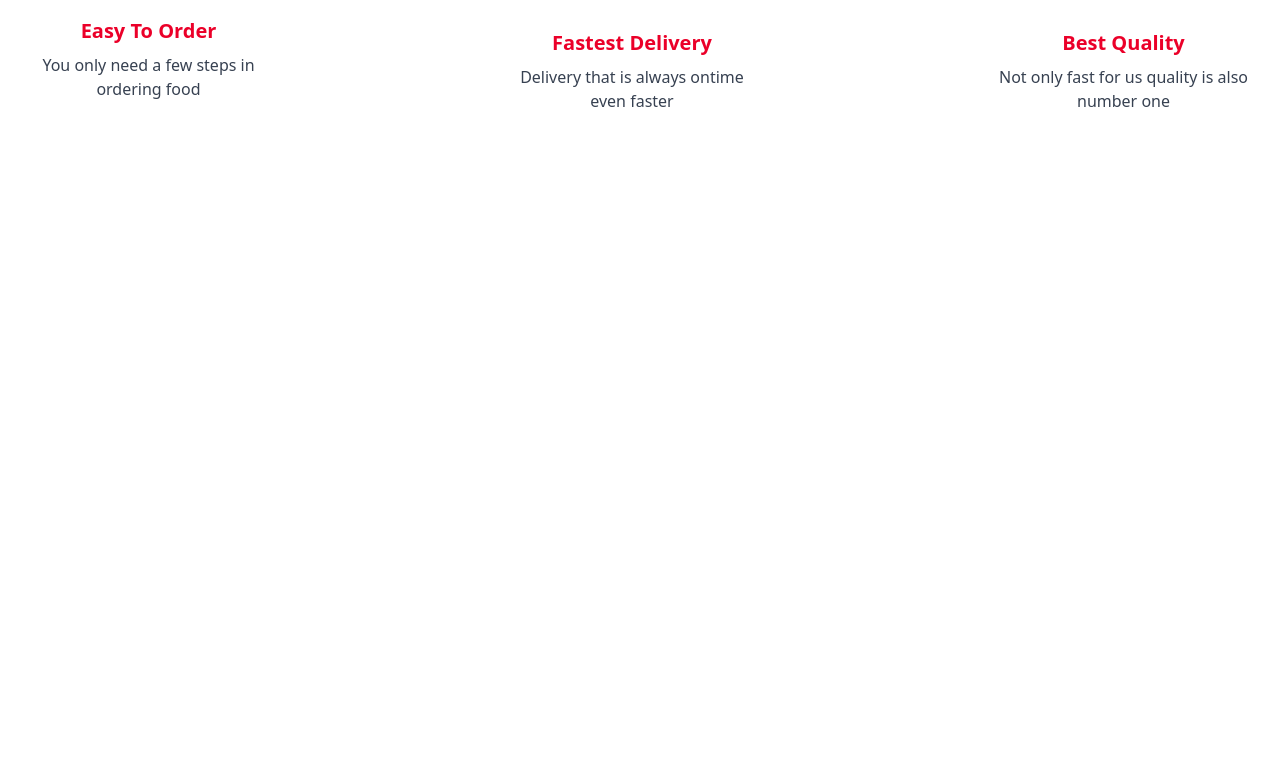
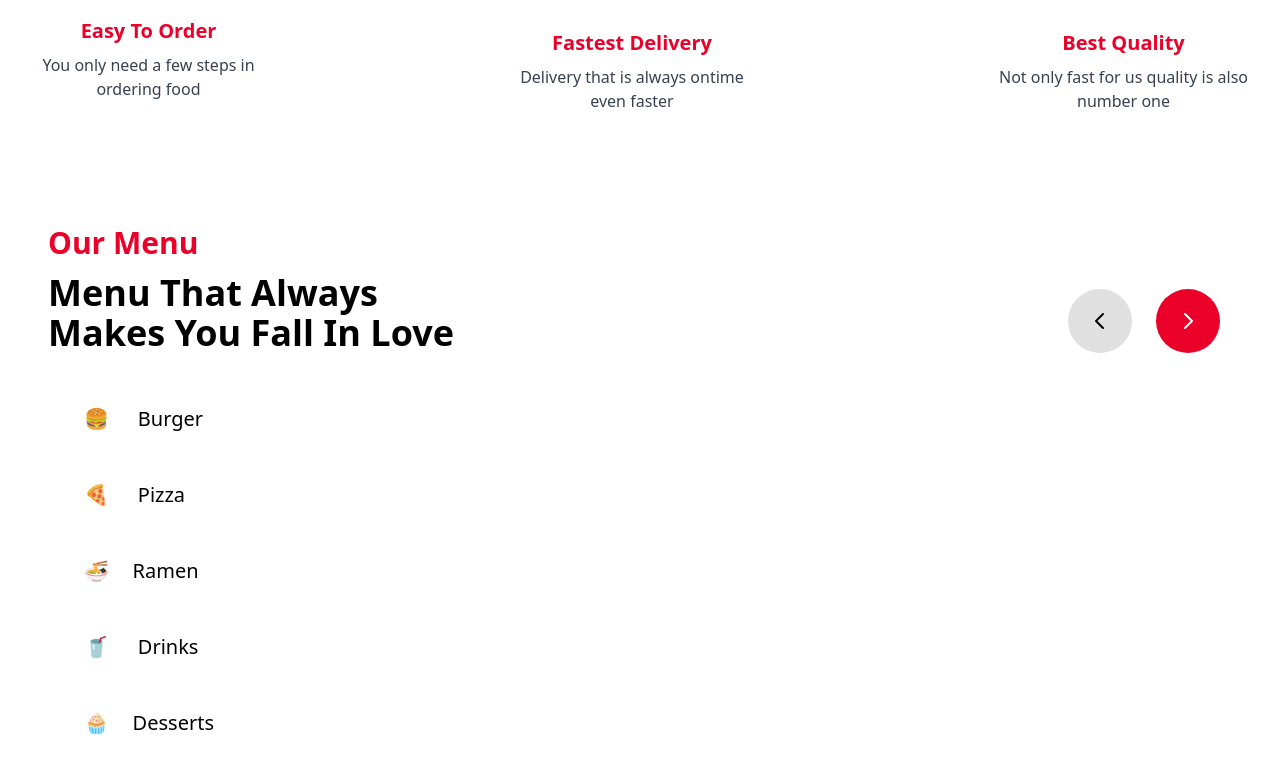
Before and after one commit to faiza-muskan/gym-app, a React (Create React App) app: page / in a window 1280 px wide. Shown: the part 1063-1836 px from the top of the page. Before the commit the page ends 1272 px from the top, so only its background shows below. Built offline with nearby package versions, Linux system fonts and the light colour scheme.

Commit message:
added get req

```diff
--- /dev/null
+++ b/src/components/Menu.js
@@ -0,0 +1,32 @@
+import React from "react";
+import MenuList from "./MenuList";
+import { HiOutlineChevronLeft, HiOutlineChevronRight } from "react-icons/hi";
+
+const Menu = () => {
+  return (
+    <section className=" container my-20 px-12">
+      <h2 className=" text-[#EB0029] font-bold text-3xl my-3 pt-4">Our Menu</h2>
+      <div className=" flex flex-row justify-between items-end">
+        <div>
+          <h1 className=" text-4xl font-extrabold leading-16">
+            Menu That Always
+            <br /> Makes You Fall In Love
+          </h1>
+        </div>
+        <div className=" text-2xl">
+          <button className=" bg-[#E0E0E0] rounded-full mx-3 p-5 hover:bg-[#a3a3a3]">
+            <HiOutlineChevronLeft />
+          </button>
+          <button className=" bg-[#EB0029] rounded-full mx-3 p-5 text-white hover:bg-[#8c0c22]">
+            <HiOutlineChevronRight />
+          </button>
+        </div>
+      </div>
+      <div>
+        <MenuList />
+      </div>
+    </section>
+  );
+};
+
+export default Menu;
--- /dev/null
+++ b/src/components/MenuList.js
@@ -0,0 +1,64 @@
+import React, { useEffect, useState } from "react";
+import { Link } from "react-router-dom";
+import UseHttp from "../hooks/Use-Http";
+
+const MenuList = () => {
+  const [clickMenu, setClickMenu] = useState(false);
+
+  const menuHandler = () => {
+    setClickMenu(true);
+  };
+  //   const { sendRequest } = UseHttp();
+
+  //   useEffect(() => {
+  //     const loadData = (data) => {
+  // data.results
+  //     };
+
+  //     sendRequest(
+  //       {
+  //         url: `https://api.spoonacular.com/recipes/complexSearch?query=${input}&maxFat=25&number=5&apiKey=4ba25e804c0343df95bdd6787954c236`,
+  //       },
+  //       loadData
+  //     );
+  //   }, [sendRequest]);
+
+  return (
+    <>
+      <ul className=" flex flex-col items-start m-3 pt-4">
+        <button className=" m-2 p-2 text-xl font-medium hover:bg-[#EB0029] hover:text-white rounded-full pr-20 py-4 focus:text-white focus:bg-[#eb0029]">
+          <li>
+            <span className="bg-white rounded-full p-2">🍔</span> &nbsp;
+            &nbsp;Burger
+          </li>
+        </button>
+        <button className="  m-2 p-2 text-xl font-medium hover:bg-[#EB0029] hover:text-white rounded-full pr-20 py-4 focus:text-white focus:bg-[#eb0029]">
+          <li>
+            <span className="bg-white rounded-full p-2">🍕</span> &nbsp;
+            &nbsp;Pizza
+          </li>
+        </button>
+        <button className=" m-2 p-2 text-xl font-medium hover:bg-[#EB0029] hover:text-white rounded-full pr-20 py-4 focus:text-white focus:bg-[#eb0029]">
+          <li>
+            <span className="bg-white rounded-full p-2">🍜</span>&nbsp;
+            &nbsp;Ramen
+          </li>
+        </button>
+        <button className=" m-2 p-2 text-xl font-medium hover:bg-[#EB0029] hover:text-white rounded-full pr-20 py-4 focus:text-white focus:bg-[#eb0029]">
+          <li>
+            <span className="bg-white rounded-full p-2">🥤</span> &nbsp;
+            &nbsp;Drinks
+          </li>
+        </button>
+        <button className="  m-2 p-2 text-xl font-medium hover:bg-[#EB0029] hover:text-white rounded-full pr-20 py-4 focus:text-white focus:bg-[#eb0029]">
+          <li>
+            <span className="bg-white rounded-full p-2">🧁</span>&nbsp;
+            &nbsp;Desserts
+          </li>
+        </button>
+      </ul>
+    </>
+  );
+};
+
+export default MenuList;
--- /dev/null
+++ b/src/hooks/Use-Http.js
@@ -0,0 +1,25 @@
+import { useCallback } from "react";
+
+const UseHttp = () => {
+  const sendRequest = useCallback(async (reqConfiq, applyData) => {
+    try {
+      const response = await fetch(reqConfiq.url, {
+        method: reqConfiq.method ? reqConfiq.method : "GET",
+        body: reqConfiq.body ? JSON.stringify(reqConfiq.body) : null,
+        headers: reqConfiq.headers ? reqConfiq.headers : {},
+      });
+      if (!response.ok) {
+        throw new Error("something went wrong!!");
+      }
+      const data = await response.json();
+      applyData(data);
+    } catch (error) {
+      console.log(error.message);
+    }
+  }, []);
+  return {
+    sendRequest: sendRequest,
+  };
+};
+
+export default UseHttp;
--- a/src/pages/Home.js
+++ b/src/pages/Home.js
@@ -1,11 +1,13 @@
 import Hero from "../components/Hero";
 import About from "../components/About";
+import Menu from "../components/Menu";
 
 const Home = () => {
   return (
     <>
       <Hero />
       <About />
+      <Menu />
     </>
   );
 };
```
